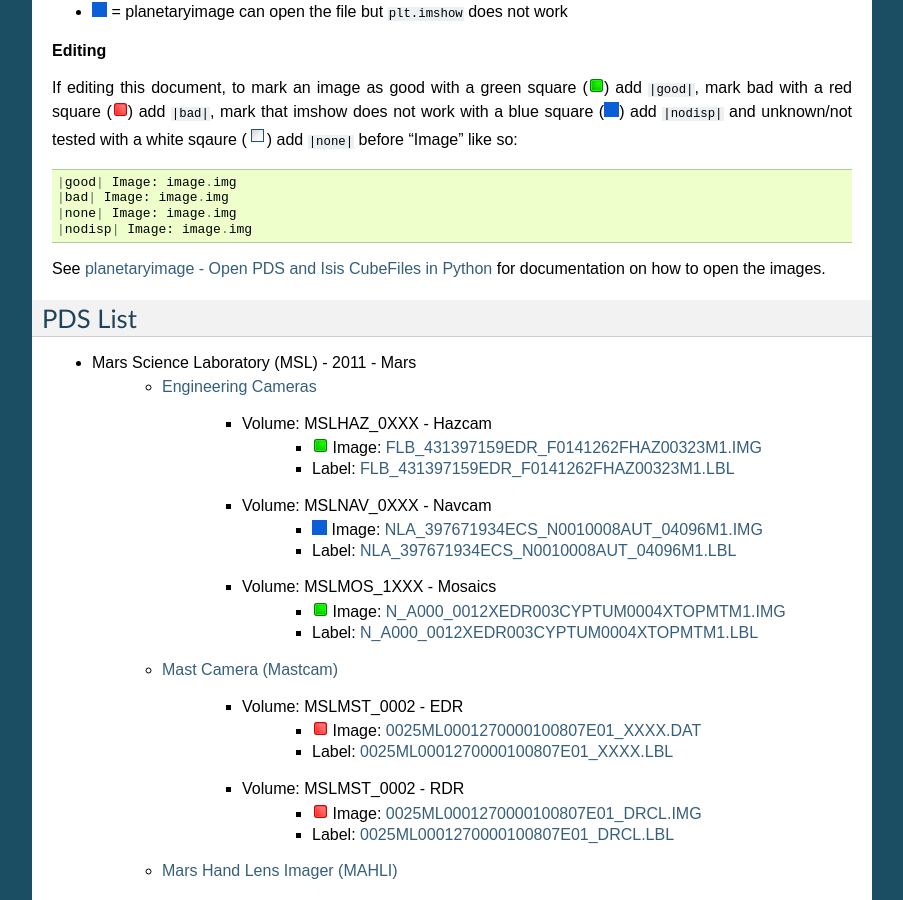
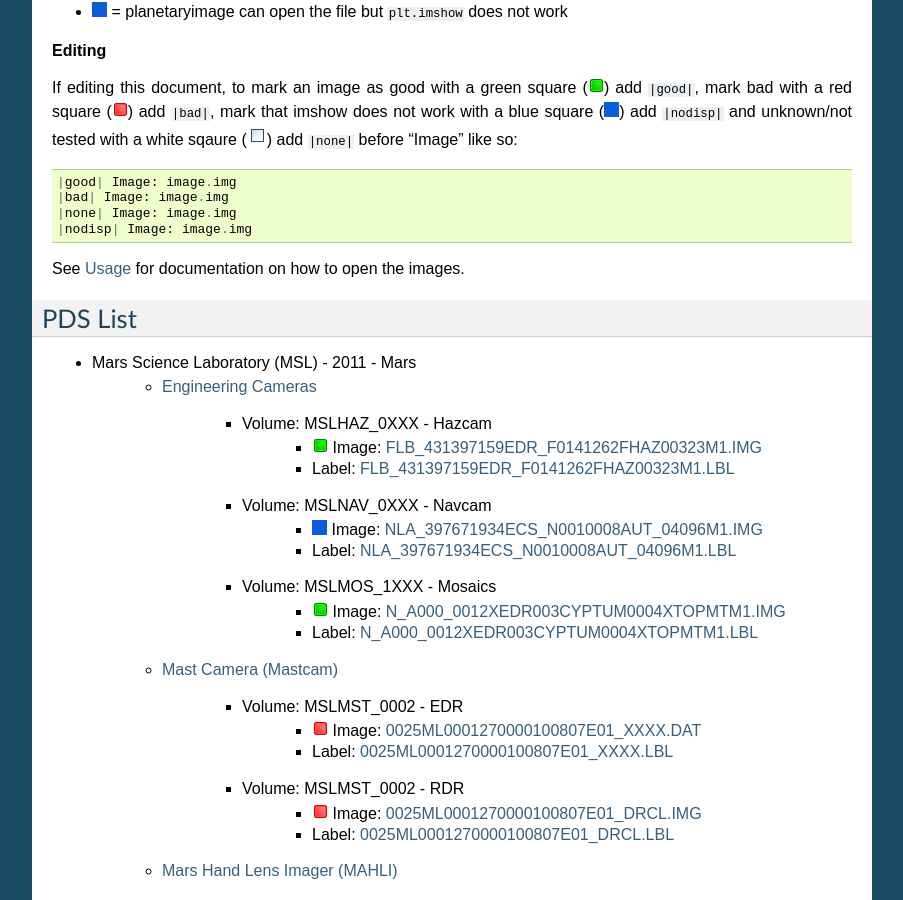
Before and after one commit to planetarypy/planetaryimage, a Sphinx documentation site: the page built from docs/supported_planetary_image_types.rst, in a window 1280 px wide and 900 px high, scrolled down 1144 px. Shown: the whole window, without its empty margins (198-1101 px from the left). Built offline with Sphinx 7.4.7, drawn with Linux system fonts in a browser that asks for light colours; some of the changed text lies outside the part shown.

Commit message:
Updated Supported Images List

```diff
--- a/docs/supported_planetary_image_types.rst
+++ b/docs/supported_planetary_image_types.rst
@@ -73,7 +73,8 @@
  |none| Image: image.img
  |nodisp| Image: image.img
 
-See :doc:`readme` for documentation on how to open the images.
+See `Usage <https://planetaryimage.readthedocs.org/en/latest/usage.html>`_ for
+documentation on how to open the images.
 
 PDS List
 ---------
```
Also changed, not shown: other parts of docs/supported_planetary_image_types.rst (+3 -1 lines).
